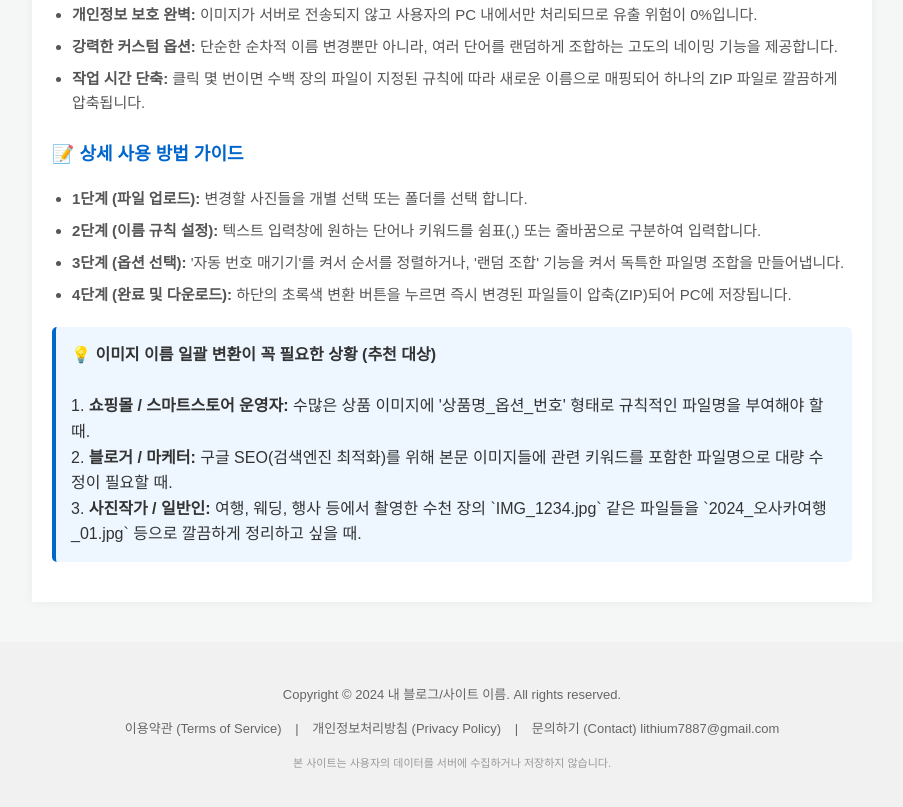
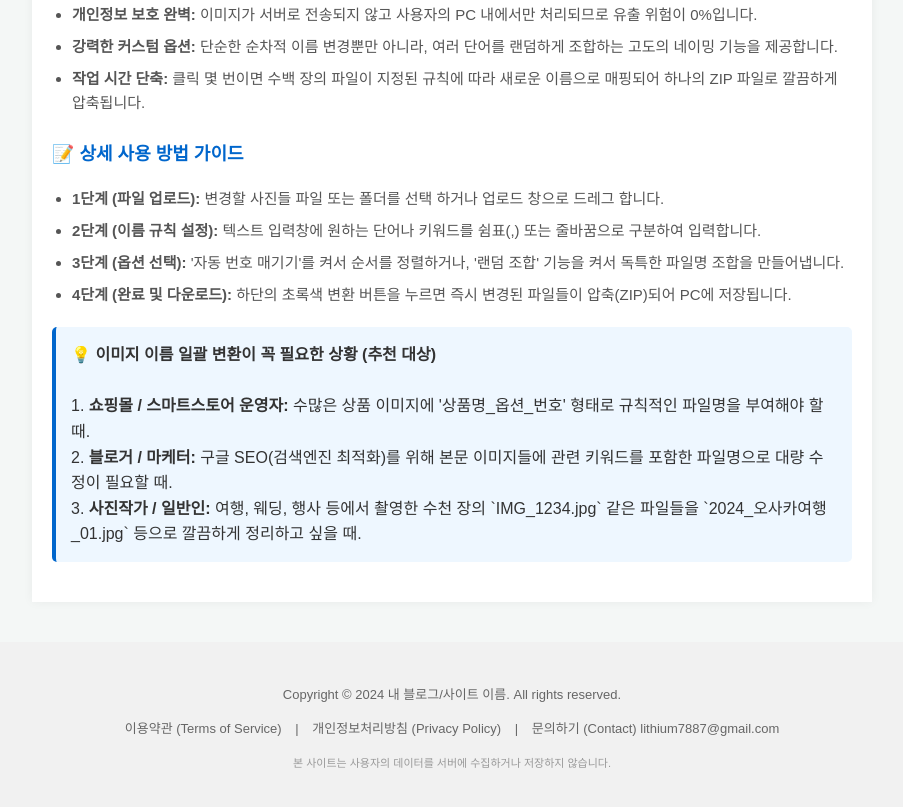
Before and after one commit to lithium7887-max/filename, a plain HTML site: page index.html in a window 1280 px wide. Shown: the part 1404-2211 px from the top of the page, without its empty margins (188-1091 px from the left). Drawn offline with nearby package versions, Linux system fonts and the light colour scheme.

Commit message:
Update index.html

```diff
--- a/index.html
+++ b/index.html
@@ -115,7 +115,7 @@
 
             <h3>📝 상세 사용 방법 가이드</h3>
             <ul>
-                <li><b>1단계 (파일 업로드):</b> 변경할 사진들을 개별 선택 또는 폴더를 선택 합니다.</li>
+                <li><b>1단계 (파일 업로드):</b> 변경할 사진들 파일 또는 폴더를 선택 하거나 업로드 창으로 드레그 합니다.</li>
                 <li><b>2단계 (이름 규칙 설정):</b> 텍스트 입력창에 원하는 단어나 키워드를 쉼표(,) 또는 줄바꿈으로 구분하여 입력합니다.</li>
                 <li><b>3단계 (옵션 선택):</b> '자동 번호 매기기'를 켜서 순서를 정렬하거나, '랜덤 조합' 기능을 켜서 독특한 파일명 조합을 만들어냅니다.</li>
                 <li><b>4단계 (완료 및 다운로드):</b> 하단의 초록색 변환 버튼을 누르면 즉시 변경된 파일들이 압축(ZIP)되어 PC에 저장됩니다.</li>
@@ -246,4 +246,5 @@
         }
     </script>
 </body>
+
 </html>
```
